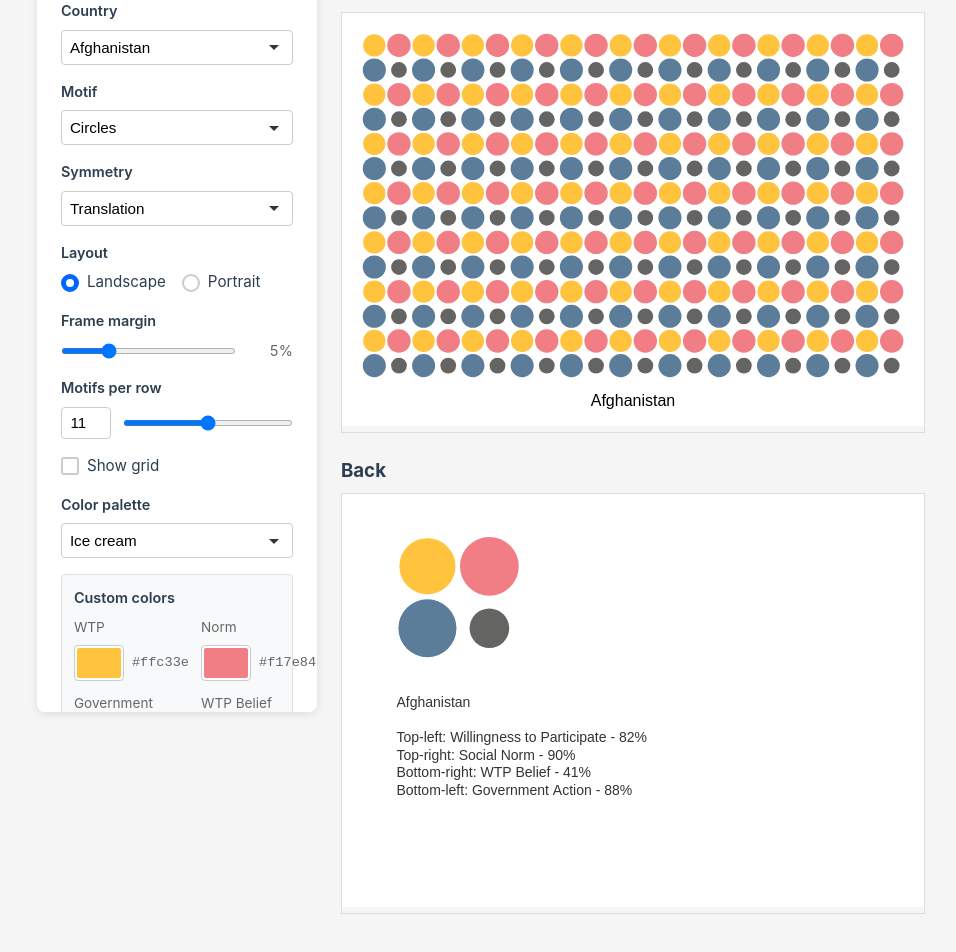
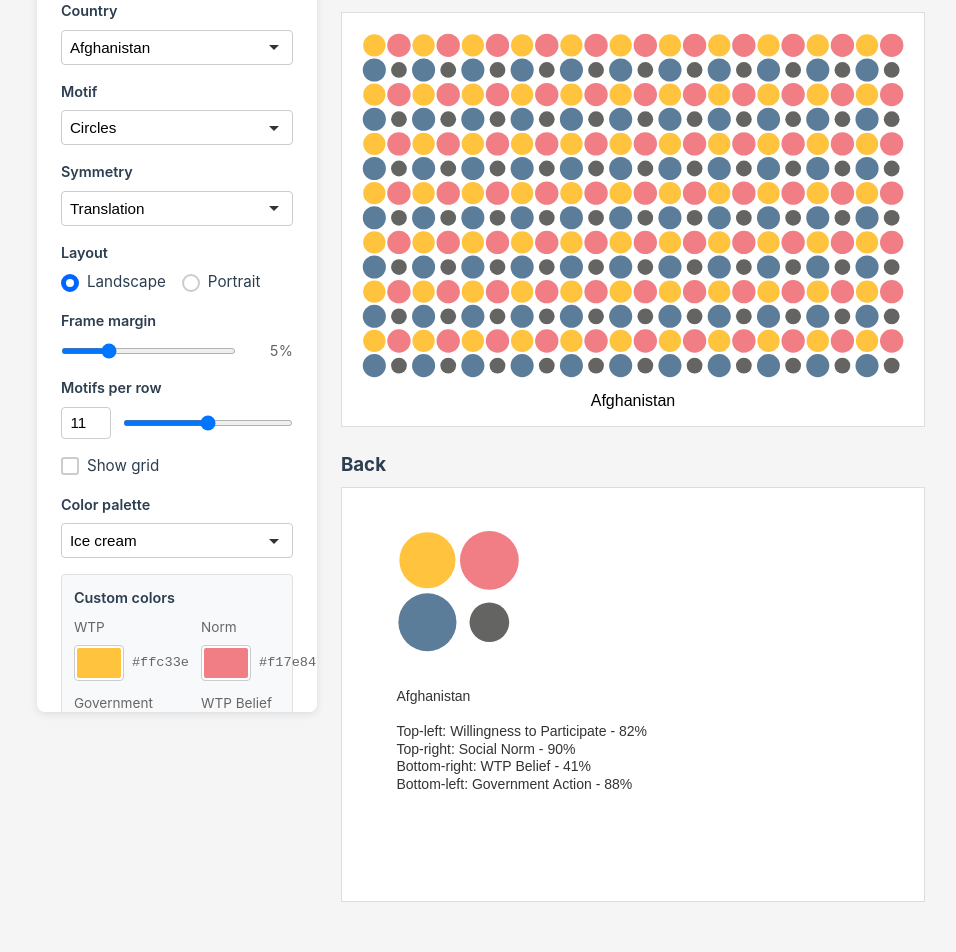
Before and after one commit to LiliGasser/repeatpattern-app, a Vue app: page / in a window 1280 px wide. Shown: the part 196-1148 px from the top of the page, without its empty margins (141-1097 px from the left). Built offline with nearby package versions, Linux system fonts and the light colour scheme; what p5.js-svg would draw is missing.

Commit message:
remove margin, padding, etc. from postcard-canvas

```diff
--- a/src/components/postcards/PostcardBack.vue
+++ b/src/components/postcards/PostcardBack.vue
@@ -142,5 +142,8 @@ h3 {
   border: 1px solid #ddd;
   overflow: hidden;
   width: fit-content;
+  margin: 0;
+  padding: 0;
+  line-height: 0;
 }
 </style>
--- a/src/components/postcards/PostcardFront.vue
+++ b/src/components/postcards/PostcardFront.vue
@@ -161,5 +161,8 @@ h3 {
   border: 1px solid #ddd;
   overflow: hidden;
   width: fit-content;
+  margin: 0;
+  padding: 0;
+  line-height: 0;
 }
 </style>
--- a/src/composables/usePostcardConfig.js
+++ b/src/composables/usePostcardConfig.js
@@ -53,6 +53,7 @@ export function usePostcardConfig() {
 
     return { width: widthPx, height: heightPx }
   })
+  console.log(frontCanvasDimensions.value)
 
   // Convert back to pixels (always landscape)
   const backCanvasDimensions = computed(() => {
```
